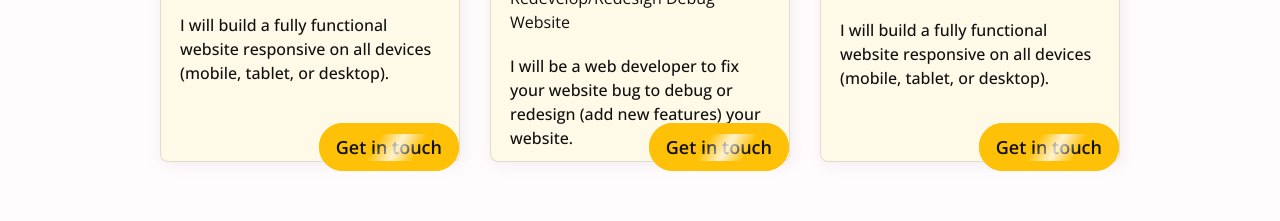
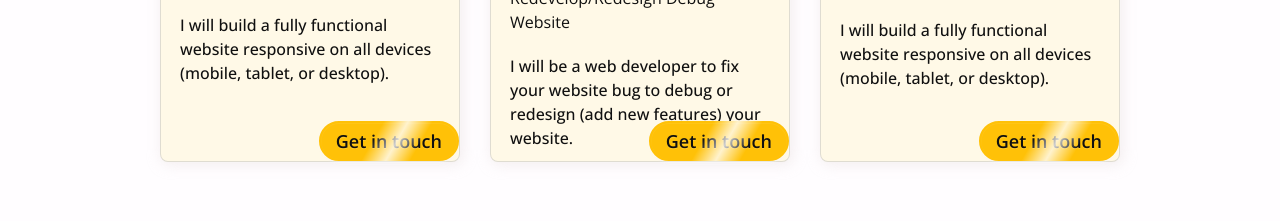
Before and after one commit to rakib00-dev/im-rakib, a React (Vite) app: page / in a window 1280 px wide. Shown: the part 2000-2221 px from the top of the page. Built offline with nearby package versions, Linux system fonts and the light colour scheme.

Commit message:
adde daisyui to the project

```diff
--- a/index.html
+++ b/index.html
@@ -1,5 +1,5 @@
 <!DOCTYPE html>
-<html lang="en">
+<html lang="en" data-theme="light">
   <head>
     <meta charset="UTF-8" />
     <link rel="icon" type="image/svg+xml" href="/vite.svg" />
--- a/package.json
+++ b/package.json
@@ -19,6 +19,7 @@
     "@types/react": "^18.3.18",
     "@types/react-dom": "^18.3.5",
     "@vitejs/plugin-react": "^4.3.4",
+    "daisyui": "^5.0.0-beta.4",
     "eslint": "^9.17.0",
     "eslint-plugin-react": "^7.37.2",
     "eslint-plugin-react-hooks": "^5.0.0",
--- a/src/index.css
+++ b/src/index.css
@@ -1,5 +1,7 @@
 @import 'tailwindcss';
-
+@plugin "daisyui" {
+  themes: light --default;
+}
 * {
   padding: 0;
   margin: 0;
```
Also changed, not shown: 1 other file (tests, documents, lock files or other folders).
